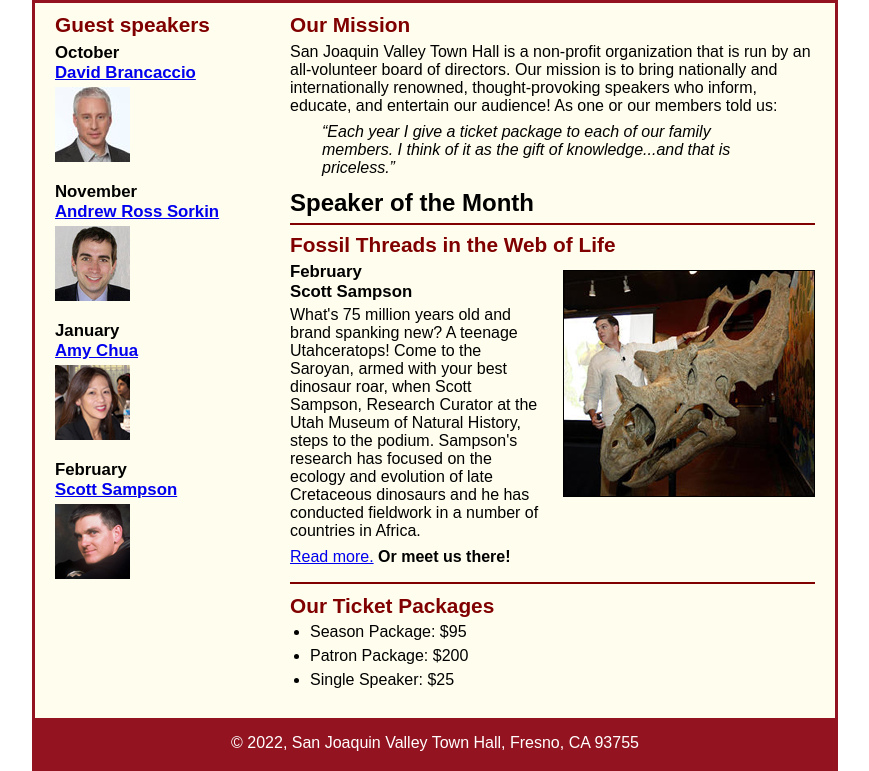
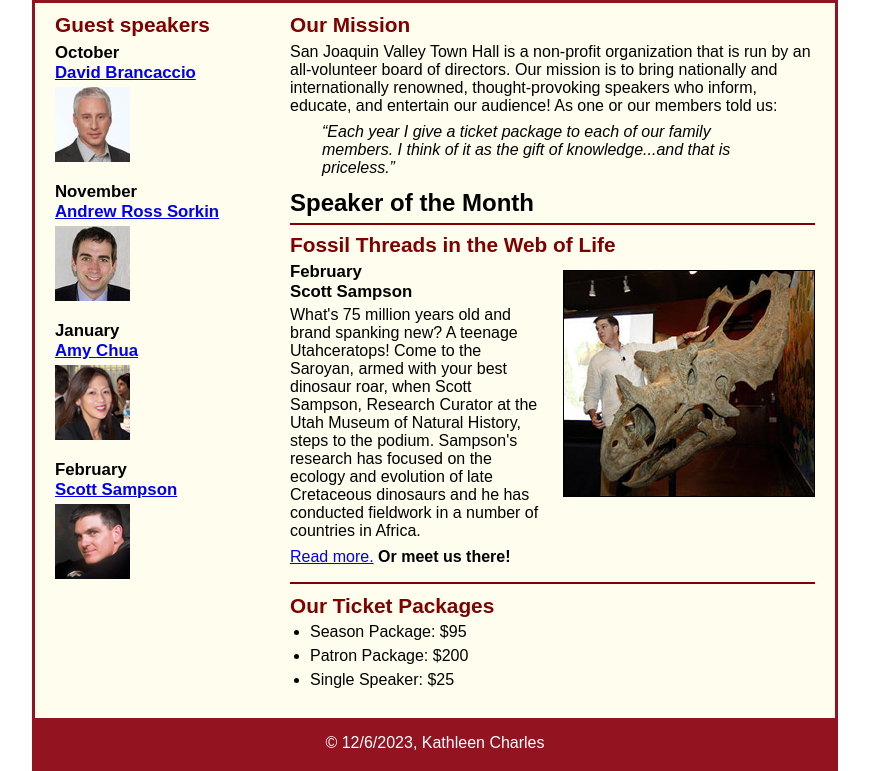
Before and after one commit to kc652/A10, a plain HTML site: page index.html in a window 1280 px wide. Shown: the part 120-891 px from the top of the page, without its empty margins (205-1074 px from the left). Drawn offline with Linux system fonts and the light colour scheme.

Commit message:
Update index.html

```diff
--- a/index.html
+++ b/index.html
@@ -58,7 +58,7 @@
 		</aside>
 	</main>
 	<footer>
-		<p>&copy; 2022, San Joaquin Valley Town Hall, Fresno, CA 93755</p>
+		<p>&copy; 12/6/2023, Kathleen Charles</p>
 	</footer>
 </body>
 </html>
```
